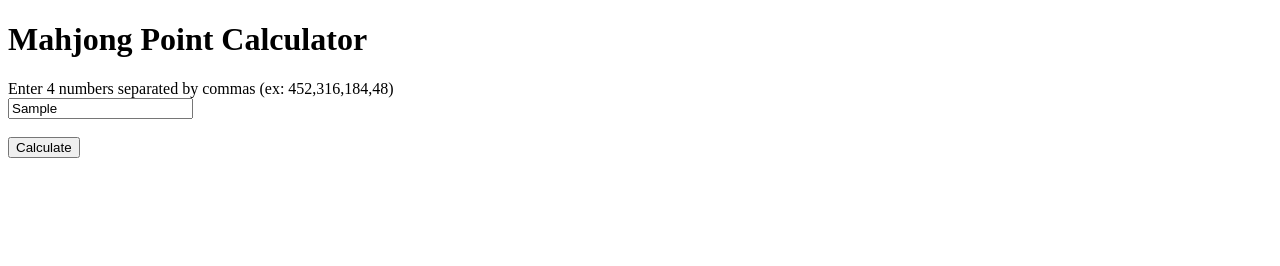
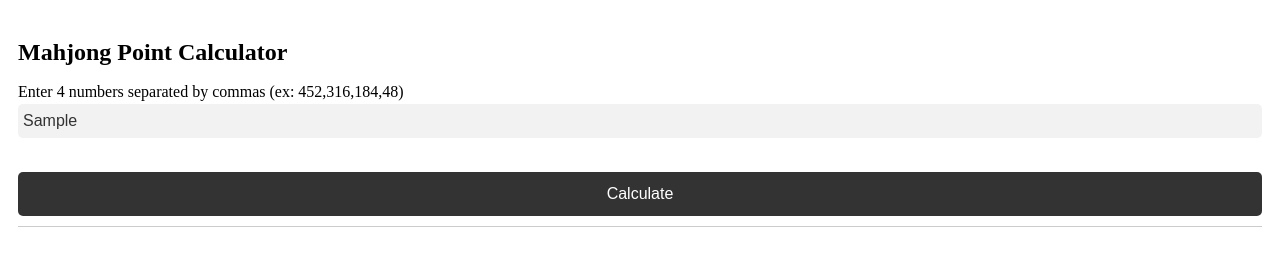
Before and after one commit to northerngoosehouse/mahjong_calc, a plain HTML site: page index.html in a window 1280 px wide. Both pictures are taken after typing "Sample" into the empty fields and a click on the input "Calculate". Drawn offline with Linux system fonts and the light colour scheme.

Commit message:
Update index.html
renewal

```diff
--- a/index.html
+++ b/index.html
@@ -4,8 +4,6 @@
     <meta charset="UTF-8" />
     <title>Mahjong Point Calculator</title>
     <style>
-      /* スマホ用 */
-      @media screen and (max-width: 480px) {
         body {
           font-size: 16px;
           line-height: 1.5;
@@ -55,15 +53,14 @@
           padding-top: 10px;
           border-top: solid #ccc thin;
         }
-      }
     </style>
   </head>
   <body>
     <h1>Mahjong Point Calculator</h1>
-    <form>
+    <form onsubmit="calculate(); return false;">
       <label for="numbers">Enter 4 numbers separated by commas (ex: 452,316,184,48)</label><br />
       <input type="text" id="numbers" name="numbers" /><br /><br />
-      <input type="button" value="Calculate" onclick="calculate()" />
+      <input type="submit" value="Calculate" />
     </form>
     <p id="result"></p>
 
@@ -82,13 +79,21 @@
           return;
         }
         let sortedNums = nums.sort((a, b) => b - a);
-        let result = sortedNums.map((num) => Math.floor(num / 10) );
+        let result = sortedNums.map((num) => Math.floor(num / 10));
         result[0] += 10;
         result[1] -= 20;
         result[2] -= 40;
         result[3] -= 50;
         document.getElementById("result").innerHTML = result.join(",");
       }
+
+      document.addEventListener("DOMContentLoaded", function () {
+        const form = document.querySelector("form");
+        form.addEventListener("submit", function (event) {
+          event.preventDefault();
+          calculate();
+        });
+      });
     </script>
   </body>
 </html>
```
